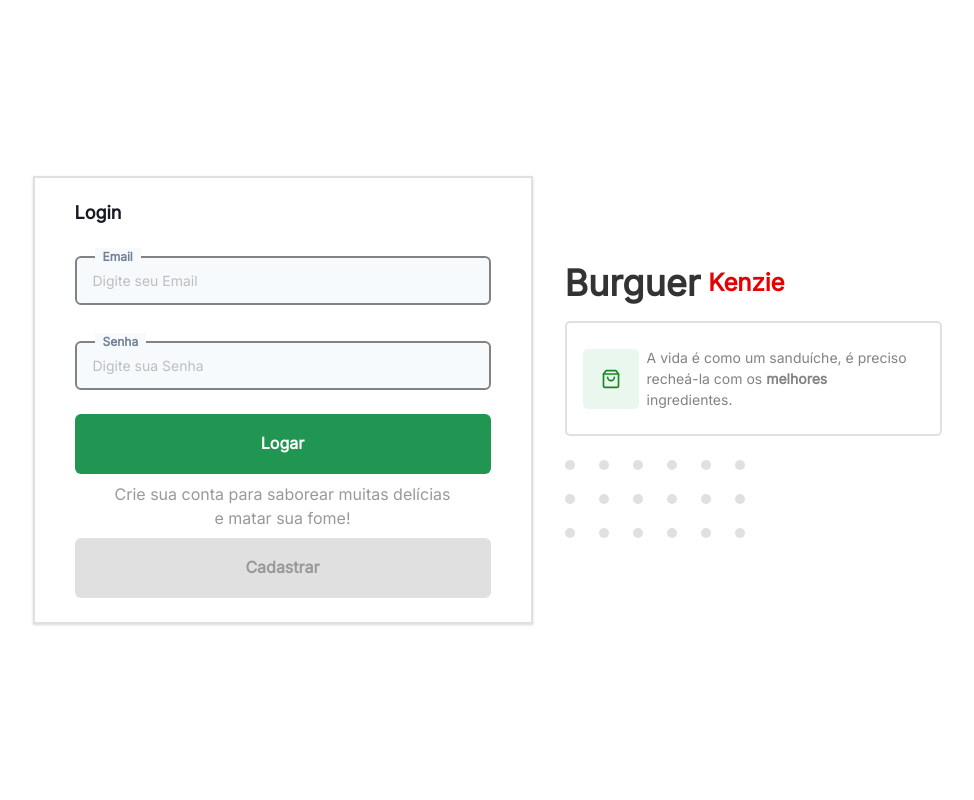
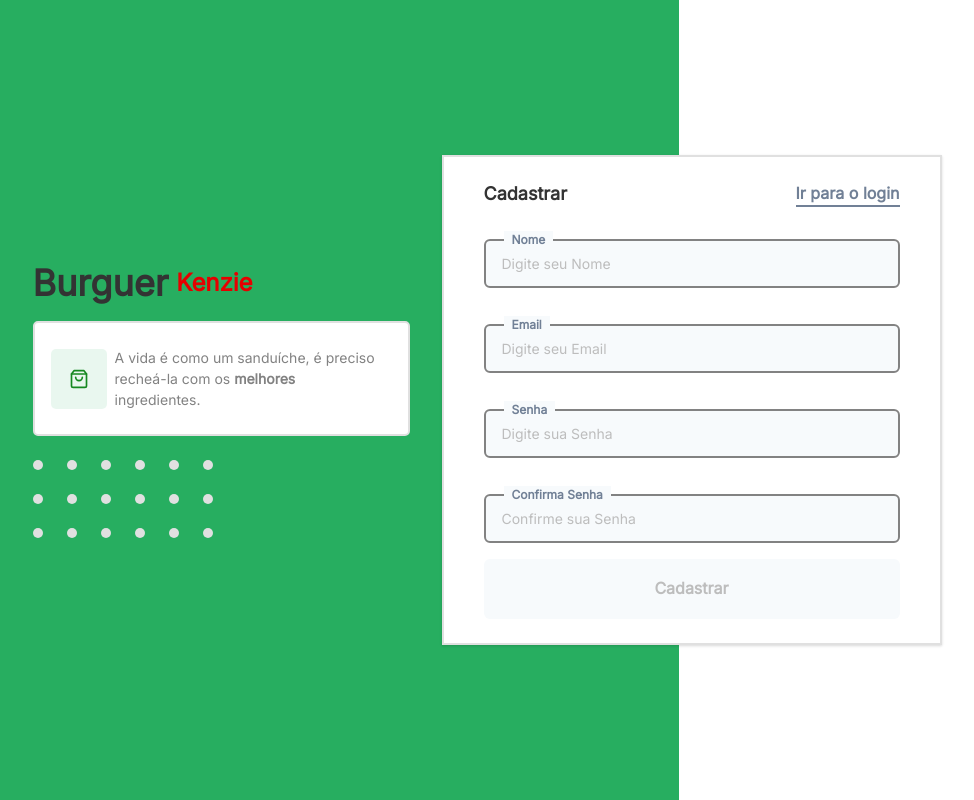
Before and after one commit to allanalvescs/hamburgueria-ts, a React (Create React App) app: page /register in a window 1280 px wide. Shown: the whole page, without its empty margins (153-1127 px from the left). Built offline with nearby package versions, Linux system fonts and the light colour scheme.

Commit message:
feat: created Register page

```diff
--- a/src/App.tsx
+++ b/src/App.tsx
@@ -1,10 +1,8 @@
-import { Heading } from "@chakra-ui/react";
 import Login from "./Pages/Login";
+import Register from "./Pages/Register";
 
 const App = () => {
-  return (
-   <Login/>
-  );
+  return <Register />;
 };
 
 export default App;
--- /dev/null
+++ b/src/Pages/Register/RegisterInfor.tsx
@@ -0,0 +1,82 @@
+import { Box, Center, Flex, Grid, Heading, Text } from "@chakra-ui/react";
+import { FiShoppingBag } from "react-icons/fi";
+
+const RegisterInfor = () => {
+  return (
+    <Box
+      mr={["0", "0", "8", "8"]}
+      w={["355px", "355px", "377px"]}
+      display="flex"
+      flexDir="column"
+      alignItems="flex-start"
+      h="auto"
+    >
+      <Heading
+        color="gray.600"
+        display="flex"
+        alignItems="center"
+        justifyContent="center"
+      >
+        Burguer{" "}
+        <Text color="red.100" fontSize="2xl" ml="2">
+          Kenzie
+        </Text>
+      </Heading>
+
+      <Flex
+        mt="4"
+        alignItems="center"
+        paddingX="4"
+        paddingY="6"
+        borderWidth="2px"
+        borderColor="gray.100"
+        borderRadius="5px"
+        bg="white"
+      >
+        <Center
+          bg="#27AE601A"
+          borderRadius="5px"
+          color="green.300"
+          w="90px"
+          h="60px"
+        >
+          <FiShoppingBag size="20px" />
+        </Center>
+
+        <Text ml="2" fontSize="sm" color="gray.300">
+          A vida é como um sanduíche, é preciso recheá-la com os
+          <b> melhores </b> <br />
+          ingredientes.
+        </Text>
+      </Flex>
+
+      <Grid
+        mt="6"
+        templateColumns="repeat(6,1fr)"
+        gap={6}
+        display={["none", "none", "grid", "grid"]}
+      >
+        <Box w="10px" h="10px" borderRadius="100%" bg="gray.100" />
+        <Box w="10px" h="10px" borderRadius="100%" bg="gray.100" />
+        <Box w="10px" h="10px" borderRadius="100%" bg="gray.100" />
+        <Box w="10px" h="10px" borderRadius="100%" bg="gray.100" />
+        <Box w="10px" h="10px" borderRadius="100%" bg="gray.100" />
+        <Box w="10px" h="10px" borderRadius="100%" bg="gray.100" />
+        <Box w="10px" h="10px" borderRadius="100%" bg="gray.100" />
+        <Box w="10px" h="10px" borderRadius="100%" bg="gray.100" />
+        <Box w="10px" h="10px" borderRadius="100%" bg="gray.100" />
+        <Box w="10px" h="10px" borderRadius="100%" bg="gray.100" />
+        <Box w="10px" h="10px" borderRadius="100%" bg="gray.100" />
+        <Box w="10px" h="10px" borderRadius="100%" bg="gray.100" />
+        <Box w="10px" h="10px" borderRadius="100%" bg="gray.100" />
+        <Box w="10px" h="10px" borderRadius="100%" bg="gray.100" />
+        <Box w="10px" h="10px" borderRadius="100%" bg="gray.100" />
+        <Box w="10px" h="10px" borderRadius="100%" bg="gray.100" />
+        <Box w="10px" h="10px" borderRadius="100%" bg="gray.100" />
+        <Box w="10px" h="10px" borderRadius="100%" bg="gray.100" />
+      </Grid>
+    </Box>
+  );
+};
+
+export default RegisterInfor;
--- /dev/null
+++ b/src/Pages/Register/index.tsx
@@ -0,0 +1,133 @@
+import {
+  Button,
+  Center,
+  Flex,
+  Grid,
+  Heading,
+  Link,
+  VStack,
+} from "@chakra-ui/react";
+
+import { useForm } from "react-hook-form";
+import * as yup from "yup";
+import { yupResolver } from "@hookform/resolvers/yup";
+
+import Input from "../../components/Form/Input";
+import RegisterInfor from "./RegisterInfor";
+
+interface FormData {
+  name: string;
+  email: string;
+  password: string;
+  confirm_password: string;
+}
+
+const RegisterSchema = yup.object().shape({
+  name: yup.string().required("Campo Obrigatório"),
+  email: yup.string().required("Campo Obrigatório *").email("Email inválido!"),
+  password: yup
+    .string()
+    .required("Campo Obrigatório *")
+    .min(6, "Minimo de 6 caracteres"),
+  confirm_password: yup
+    .string()
+    .required("Campo Obrigatório *")
+    .oneOf([yup.ref("password")], "Senhas Diferentes"),
+});
+
+const Register = () => {
+  const {
+    register,
+    handleSubmit,
+    formState: { errors },
+  } = useForm<FormData>({
+    resolver: yupResolver(RegisterSchema),
+  });
+
+  const handleSubmitData = (data: FormData) => console.log(data);
+  return (
+    <Flex
+      alignItems="center"
+      justifyContent="center"
+      h="100vh"
+      w="100%"
+      flexDir={["column", "column", "row", "row"]}
+      bgGradient="linear(to-r,green.100 65%, white 25%)"
+    >
+      <RegisterInfor />
+      <Grid
+        as="form"
+        onSubmit={handleSubmit(handleSubmitData)}
+        w={["355px", "355px", "500px", "500px"]}
+        boxShadow="base"
+        borderWidth="2px"
+        borderColor="gray.100"
+        paddingY="6"
+        paddingX="10"
+        mt={["6", "6", "0", "0"]}
+        bg="white"
+      >
+        <Center justifyContent="space-between">
+          <Heading as="h3" fontSize="lg" color="gray.600">
+            Cadastrar
+          </Heading>
+          <Link
+            borderBottomWidth="2px"
+            borderBottomColor="gray.500"
+            color="gray.500"
+            fontWeight="bold"
+            _hover={{ cursor: "pointer", textDecoration: "none" }}
+          >
+            Ir para o login
+          </Link>
+        </Center>
+
+        <VStack mt="4" spacing="5">
+          <Input
+            placeholder="Digite seu Nome"
+            type="text"
+            label="Nome"
+            error={errors.name}
+            {...register("name")}
+          />
+          <Input
+            placeholder="Digite seu Email"
+            type="email"
+            label="Email"
+            error={errors.email}
+            {...register("email")}
+          />
+          <Input
+            label="Senha"
+            placeholder="Digite sua Senha"
+            type="password"
+            error={errors.password}
+            {...register("password")}
+          />
+          <Input
+            placeholder="Confirme sua Senha"
+            type="password"
+            label="Confirma Senha"
+            error={errors.confirm_password}
+            {...register("confirm_password")}
+          />
+        </VStack>
+
+        <Button
+          w="100%"
+          h="60px"
+          mt="4"
+          borderRadius="6px"
+          color="gray.400"
+          bg="gray.50"
+          _hover={{ bg: "gray.100" }}
+          type="submit"
+        >
+          Cadastrar
+        </Button>
+      </Grid>
+    </Flex>
+  );
+};
+
+export default Register;
```
Also changed, not shown: src/Pages/Dashboard/index.tsx (added, +12 -0 lines).
